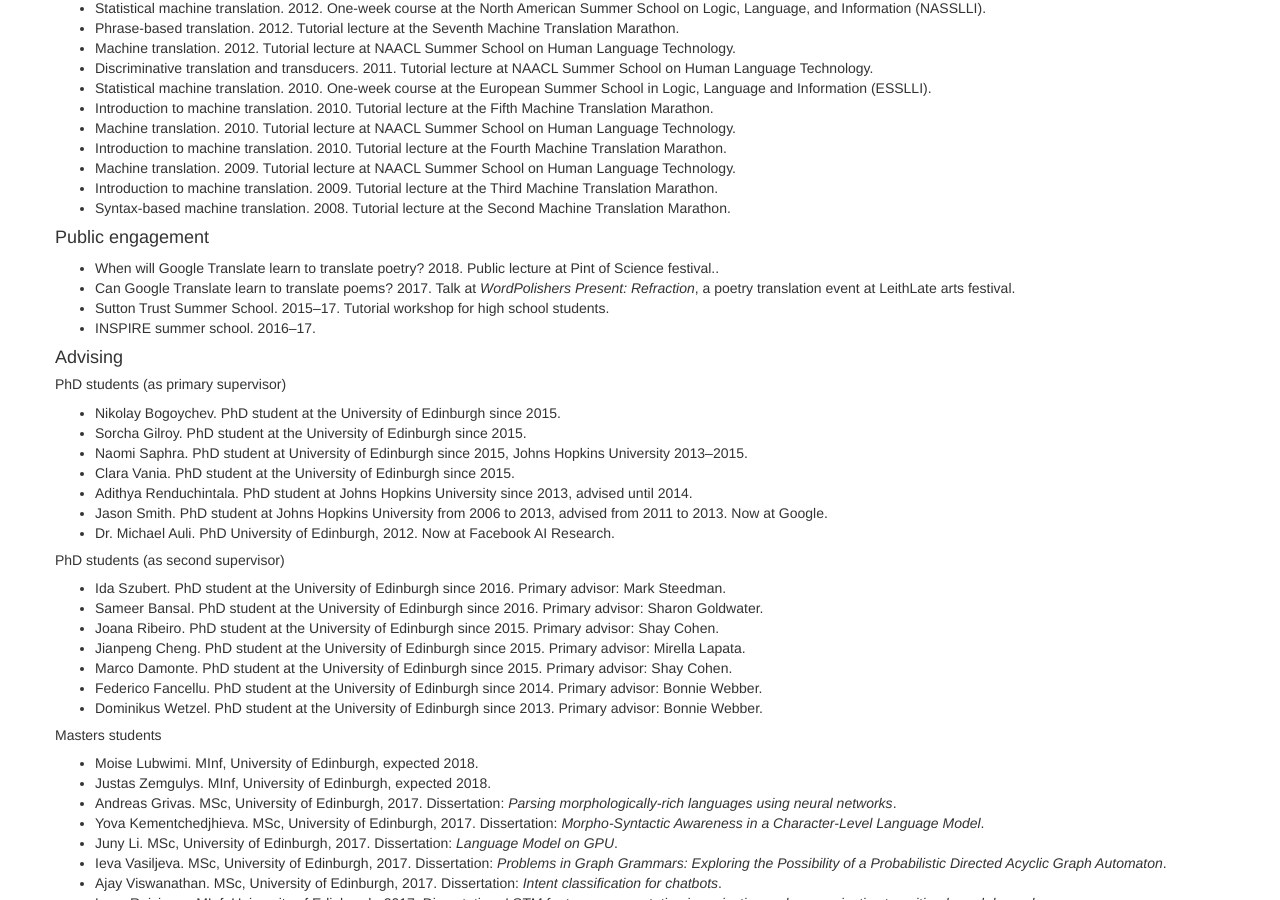
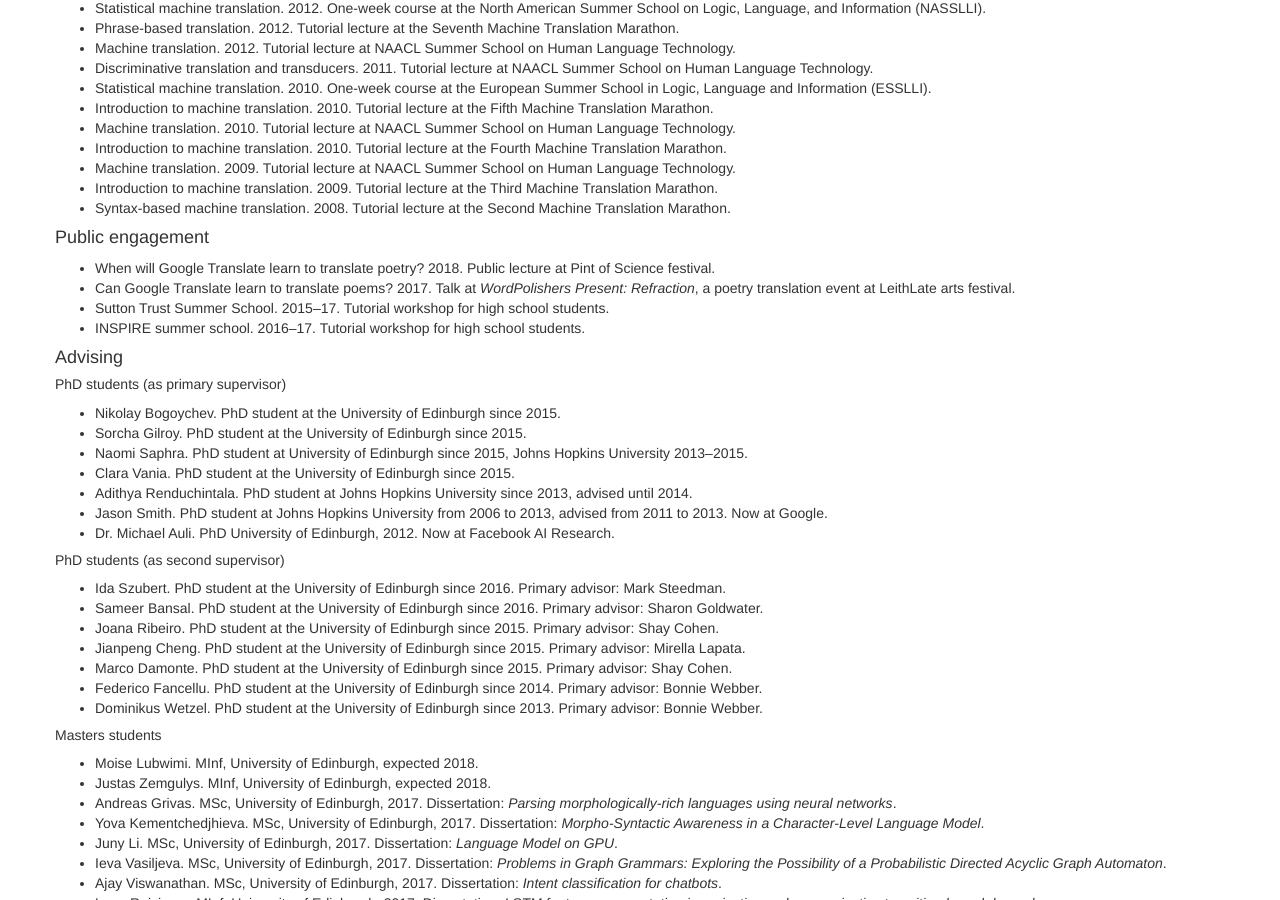
Before and after one commit to alopez/alopez.github.com, a Jekyll site: the page built from cv.html, in a window 1280 px wide and 900 px high, scrolled down 2774 px. Built offline with Jekyll 4.4.1, drawn with Linux system fonts in a browser that asks for light colours.

```diff
--- a/cv.html
+++ b/cv.html
@@ -275,7 +275,7 @@ after-pubs:
     items:
       - title: When will Google Translate learn to translate poetry?
         year: 2018
-        detail: Public lecture at Pint of Science festival.
+        detail: Public lecture at Pint of Science festival
       - title: Can Google Translate learn to translate poems?
         year: 2017
         detail: "Talk at <i>WordPolishers Present: Refraction</i>, a poetry translation event at LeithLate arts festival"
@@ -284,6 +284,7 @@ after-pubs:
         detail: Tutorial workshop for high school students
       - title: INSPIRE summer school
         year: 2016&ndash;17
+        detail: Tutorial workshop for high school students
 
   -
     heading: Advising
```
